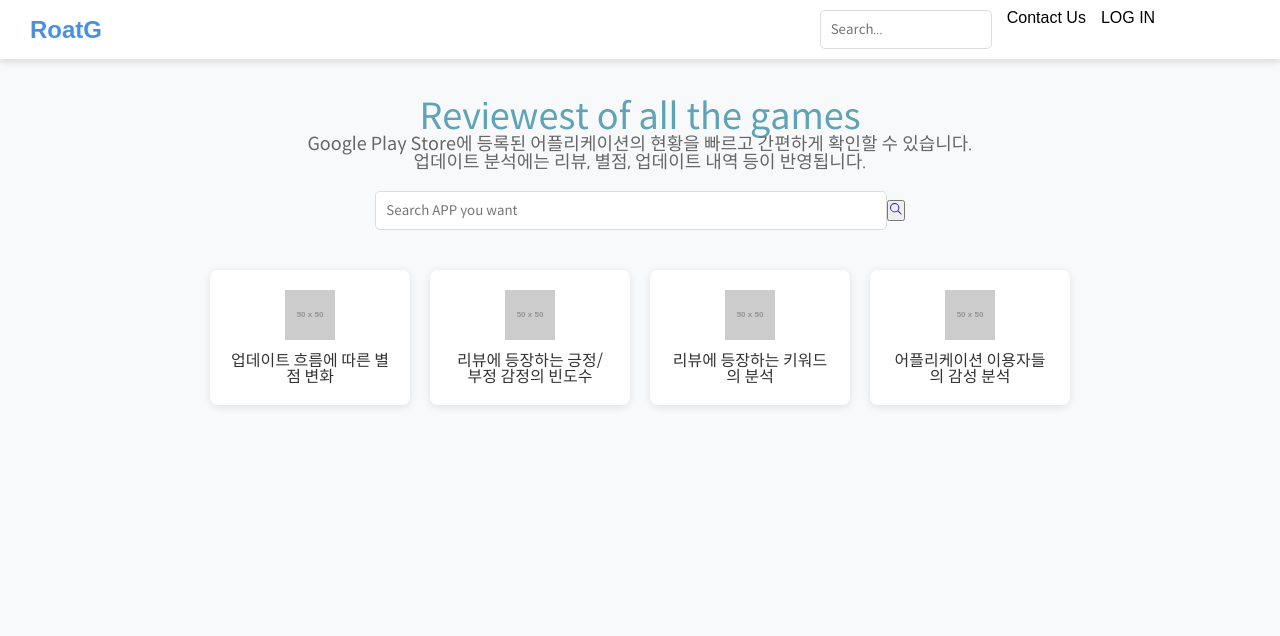
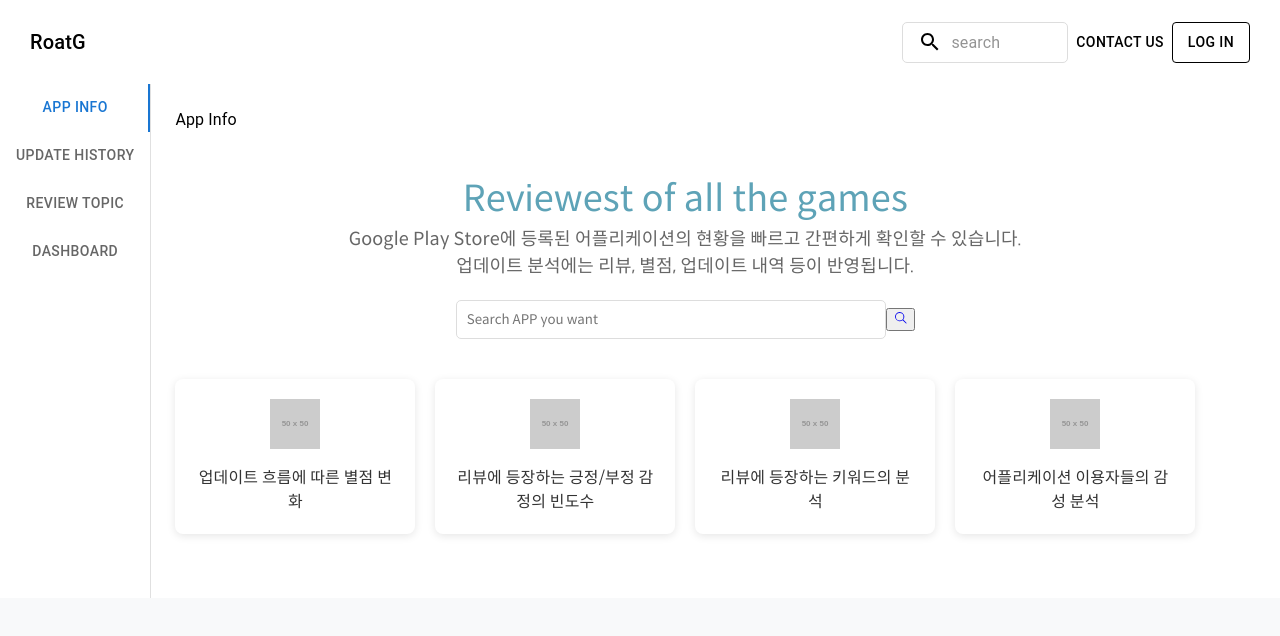
Before and after one commit to YIMSEBIN/RoatG_frontend, a React (Vite) app in the folder frontend/: page / in a window 1280 px wide. Shown: the top 636 px of the page. Built offline with nearby package versions, Linux system fonts and the light colour scheme.

Commit message:
feat: 헤더 및 사이드바 레이아웃 구현

```diff
--- /dev/null
+++ b/frontend/src/components/layout/Header/Header.tsx
@@ -0,0 +1,85 @@
+import { AppBar, Toolbar, Typography, Button, InputBase, styled, alpha } from "@mui/material";
+import SearchIcon from "@mui/icons-material/Search";
+
+export default function Header({ ...rest }) {
+  return (
+    <MyAppBar position="static" elevation={0} {...rest}>
+      <MyToolbar>
+        <Typography variant="h6" component="div">
+          RoatG
+        </Typography>
+        <Flex>
+          <Search>
+            <SearchIconWrapper>
+              <SearchIcon />
+            </SearchIconWrapper>
+            <StyledInputBase placeholder="search" inputProps={{ "aria-label": "search" }} />
+          </Search>
+          <Button color="inherit">Contact Us</Button>
+          <Button variant="outlined" color="inherit">
+            Log In
+          </Button>
+        </Flex>
+      </MyToolbar>
+    </MyAppBar>
+  );
+}
+
+const MyAppBar = styled(AppBar)(() => ({
+  backgroundColor: "white",
+  color: "black",
+}));
+
+const Flex = styled("div")(() => ({
+  width: "100%",
+  display: "flex",
+  justifyContent: "end",
+}));
+
+const MyToolbar = styled(Toolbar)(() => ({
+  width: "100%",
+  display: "flex",
+  justifyContent: "space-between",
+}));
+
+const Search = styled("div")(({ theme }) => ({
+  position: "relative",
+  borderRadius: theme.shape.borderRadius,
+  backgroundColor: alpha(theme.palette.common.white, 0.15),
+  "&:hover": {
+    backgroundColor: alpha(theme.palette.common.white, 0.25),
+  },
+  marginLeft: 0,
+  width: "100%",
+  [theme.breakpoints.up("sm")]: {
+    marginLeft: theme.spacing(1),
+    width: "auto",
+  },
+}));
+
+const SearchIconWrapper = styled("div")(({ theme }) => ({
+  padding: theme.spacing(0, 2),
+  height: "100%",
+  position: "absolute",
+  pointerEvents: "none",
+  display: "flex",
+  alignItems: "center",
+  justifyContent: "center",
+}));
+
+const StyledInputBase = styled(InputBase)(({ theme }) => ({
+  color: "inherit",
+  width: "100%",
+  "& .MuiInputBase-input": {
+    padding: theme.spacing(1, 1, 1, 0),
+    // vertical padding + font size from searchIcon
+    paddingLeft: `calc(1em + ${theme.spacing(4)})`,
+    transition: theme.transitions.create("width"),
+    [theme.breakpoints.up("sm")]: {
+      width: "12ch",
+      "&:focus": {
+        width: "20ch",
+      },
+    },
+  },
+}));
--- /dev/null
+++ b/frontend/src/components/layout/Layout.tsx
@@ -0,0 +1,12 @@
+import { ReactNode } from "react";
+import Header from "./Header/Header";
+import Sidemenu from "./Sidemenu/Sidemenu";
+
+export default function Layout({ children }: { children: ReactNode }) {
+  return (
+    <>
+      <Header />
+      <Sidemenu>{children}</Sidemenu>
+    </>
+  );
+}
--- /dev/null
+++ b/frontend/src/components/layout/Sidemenu/Sidemenu.tsx
@@ -0,0 +1,75 @@
+import * as React from "react";
+import Tabs from "@mui/material/Tabs";
+import Tab from "@mui/material/Tab";
+import Typography from "@mui/material/Typography";
+import Box from "@mui/material/Box";
+
+interface TabPanelProps {
+  children?: React.ReactNode;
+  index: number;
+  value: number;
+}
+
+function TabPanel(props: TabPanelProps) {
+  const { children, value, index, ...other } = props;
+
+  return (
+    <div
+      role="tabpanel"
+      hidden={value !== index}
+      id={`vertical-tabpanel-${index}`}
+      aria-labelledby={`vertical-tab-${index}`}
+      {...other}
+    >
+      {value === index && (
+        <Box sx={{ p: 3 }}>
+          <Typography>{children}</Typography>
+        </Box>
+      )}
+    </div>
+  );
+}
+
+function a11yProps(index: number) {
+  return {
+    id: `vertical-tab-${index}`,
+    "aria-controls": `vertical-tabpanel-${index}`,
+  };
+}
+
+export default function Sidemenu({ children, ...rest }: { children?: React.ReactNode }) {
+  const [value, setValue] = React.useState(0);
+
+  const handleChange = (event: React.SyntheticEvent, newValue: number) => {
+    setValue(newValue);
+  };
+
+  return (
+    <Box {...rest} sx={{ flexGrow: 1, bgcolor: "background.paper", display: "flex", height: "100%" }}>
+      <Tabs
+        orientation="vertical"
+        value={value}
+        onChange={handleChange}
+        sx={{ borderRight: 1, borderColor: "divider" }}
+      >
+        <Tab label="App Info" {...a11yProps(0)} />
+        <Tab label="Update History" {...a11yProps(1)} />
+        <Tab label="Review Topic" {...a11yProps(2)} />
+        <Tab label="Dashboard" {...a11yProps(3)} />
+      </Tabs>
+      <TabPanel value={value} index={0}>
+        App Info
+        {children}
+      </TabPanel>
+      <TabPanel value={value} index={1}>
+        Update History
+      </TabPanel>
+      <TabPanel value={value} index={2}>
+        Review Topic
+      </TabPanel>
+      <TabPanel value={value} index={3}>
+        Dashboard
+      </TabPanel>
+    </Box>
+  );
+}
--- a/frontend/src/components/layout/header.tsx
+++ /dev/null
@@ -1,12 +0,0 @@
-export const Header = () => {
-  return (
-    <header>
-      <div className="logo">RoatG</div>
-      <div className="header-right">
-        <input type="text" placeholder="Search..." />
-        <a href="#">Contact Us</a>
-        <a href="#">LOG IN</a>
-      </div>
-    </header>
-  );
-};
--- a/frontend/src/page/AppInfo/AppInfoPage.tsx
+++ b/frontend/src/page/AppInfo/AppInfoPage.tsx
@@ -1,62 +1,14 @@
-import { Header } from "@components/layout/header";
-import "./detail.css";
+import styled from "@emotion/styled";
+import Layout from "@src/components/layout/Layout";
 
 export const AppInfoPage = () => {
   return (
-    <div className="container">
-      <Header />
-      <aside className="sidebar">
-        <ul>
-          <li>
-            <a href="#">App Info</a>
-          </li>
-          <li>
-            <a href="#">Graph</a>
-          </li>
-          <li>
-            <a href="#">Update History</a>
-          </li>
-          <li>
-            <a href="#">Review Topic</a>
-          </li>
-          <li>
-            <a href="#">Dashboard</a>
-          </li>
-          <li>
-            <a href="#">Filtered Reviews</a>
-          </li>
-        </ul>
-      </aside>
-      <main className="content">
-        <section className="app-info">
-          <div className="app-header">
-            <img src="cookie_run_image.png" alt="Cookie Run Icon" />
-            <div className="app-details">
-              <h2>쿠키런: 오븐브레이크</h2>
-              <p>최근 업데이트: 2024.09.10</p>
-              <p>PlayStore 평균 별점: 4.1</p>
-              <p>총 리뷰 수: 101만개</p>
-              <p>다운로드 수: 1,000만+</p>
-              <p>PlayStore 어플 순위: '액션' 15위</p>
-            </div>
-          </div>
-          <div className="statistics">
-            <div className="customers">
-              <h3>Customers</h3>
-              <p>New Customers: 34,249</p>
-              <p>Repeated: 1420</p>
-            </div>
-            <div className="featured-product">
-              <h3>Featured Product</h3>
-              <p>Beats Headphone 2019 - $89.00</p>
-            </div>
-            <div className="sales-analytics">
-              <h3>Sales Analytics</h3>
-              <canvas id="salesChart"></canvas>
-            </div>
-          </div>
-        </section>
-      </main>
-    </div>
+    <Div>
+      <Layout>..</Layout>
+    </Div>
   );
 };
+
+const Div = styled("div")(() => ({
+  height: "100%",
+}));
--- a/frontend/src/page/AppInfo/detail.css
+++ /dev/null
@@ -1,141 +0,0 @@
-* {
-  margin: 0;
-  padding: 0;
-  box-sizing: border-box;
-}
-
-body {
-  font-family: Arial, sans-serif;
-  background-color: #f5f5f5;
-}
-
-header {
-  background-color: white;
-  display: flex;
-  justify-content: space-between;
-  padding: 10px 30px;
-  box-shadow: 0 4px 6px rgba(0, 0, 0, 0.1);
-  align-items: center;
-}
-
-.logo {
-  color: #4a90e2;
-  font-size: 24px;
-  font-weight: bold;
-}
-
-.header-right {
-  display: flex;
-  gap: 15px;
-}
-
-.header-right a {
-  text-decoration: none;
-  color: black;
-  font-size: 16px;
-}
-
-input[type="text"] {
-  padding: 10px;
-  width: 40%;
-  border: 1px solid #ddd;
-  border-radius: 5px;
-}
-
-.container {
-  display: flex;
-}
-
-.sidebar {
-  width: 250px;
-  background-color: #333;
-  color: white;
-  padding: 20px;
-}
-
-.sidebar h1 {
-  margin-bottom: 30px;
-}
-
-.sidebar ul {
-  list-style-type: none;
-}
-
-.sidebar ul li {
-  margin-bottom: 15px;
-}
-
-.sidebar ul li a {
-  color: white;
-  text-decoration: none;
-}
-
-.content {
-  flex-grow: 1;
-  padding: 20px;
-}
-
-.header {
-  display: flex;
-  justify-content: space-between;
-  align-items: center;
-  background-color: #fff;
-  padding: 10px;
-  margin-bottom: 20px;
-  border-radius: 10px;
-}
-
-.header input {
-  padding: 10px;
-  border: 1px solid #ddd;
-  border-radius: 5px;
-}
-
-.header button {
-  padding: 10px 20px;
-  border: none;
-  background-color: #007bff;
-  color: white;
-  border-radius: 5px;
-}
-
-.app-info {
-  background-color: white;
-  padding: 20px;
-  border-radius: 10px;
-}
-
-.app-header {
-  display: flex;
-  align-items: center;
-}
-
-.app-header img {
-  width: 100px;
-  height: 100px;
-  margin-right: 20px;
-}
-
-.app-details h2 {
-  margin-bottom: 10px;
-}
-
-.statistics {
-  display: flex;
-  justify-content: space-between;
-  margin-top: 20px;
-}
-
-.customers,
-.featured-product,
-.sales-analytics {
-  background-color: #fff;
-  padding: 20px;
-  border-radius: 10px;
-  width: 30%;
-}
-
-canvas {
-  width: 100%;
-  height: 150px;
-}
--- a/frontend/src/page/Main/MainPage.tsx
+++ b/frontend/src/page/Main/MainPage.tsx
@@ -1,13 +1,13 @@
-import { Header } from "@components/layout/header";
 import "./main.css";
 import { GoSearch } from "react-icons/go";
 import { Link } from "react-router-dom";
 import { RouterPath } from "@src/routes/path";
+import Layout from "@src/components/layout/Layout";
 
 export default function MainPage() {
   return (
     <div className="App">
-      <Header />
+      <Layout>
         <main>
           <h1>Reviewest of all the games</h1>
           <p className="description">
@@ -42,6 +42,7 @@ export default function MainPage() {
             </div>
           </div>
         </main>
+      </Layout>
     </div>
   );
 }
```
Also changed, not shown: 2 other files (tests, documents, lock files or other folders). Lines whose indentation alone changed are shown as unchanged.
